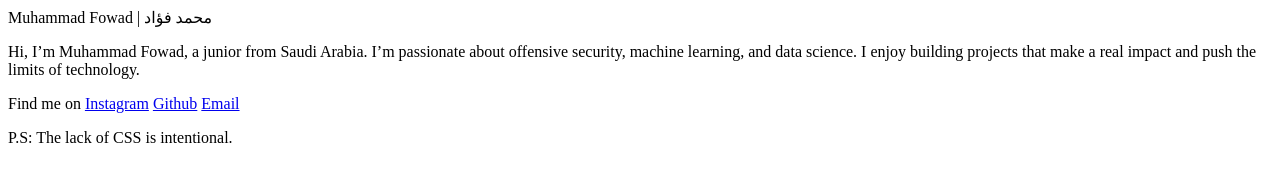
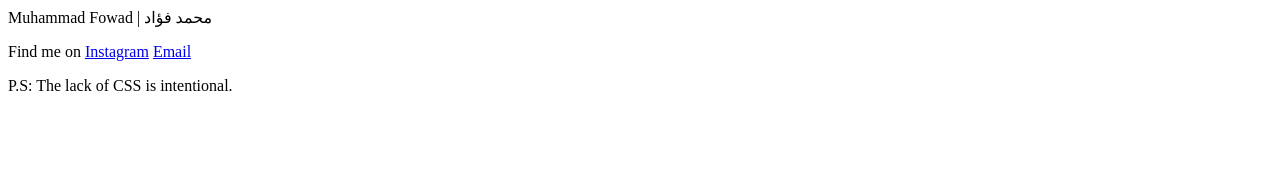
Before and after one commit to cubecodefowad/cubecodefowad.github.io, a plain HTML site: page index.html in a window 1280 px wide. Drawn offline with Linux system fonts and the light colour scheme.

Commit message:
Update index.html

```diff
--- a/index.html
+++ b/index.html
@@ -4,9 +4,7 @@
 	</head>
 	<body>
 		<p>Muhammad Fowad | محمد فؤاد</p>
-		<p>Hi, I’m Muhammad Fowad, a junior from Saudi Arabia. I’m passionate about offensive security, machine learning, and data science. I enjoy building projects that make a real impact and push the limits of technology.</p>
 		<p>Find me on <a href="https://www.instagram.com/f0.00w1">Instagram</a>
-		<a href="https://www.github.com/cubecodefowad">Github</a>
 		<a href="mailto:hi@fowad.lol">Email</a></p>
 		<p>P.S: The lack of CSS is intentional.</p>
 	</body>
```
